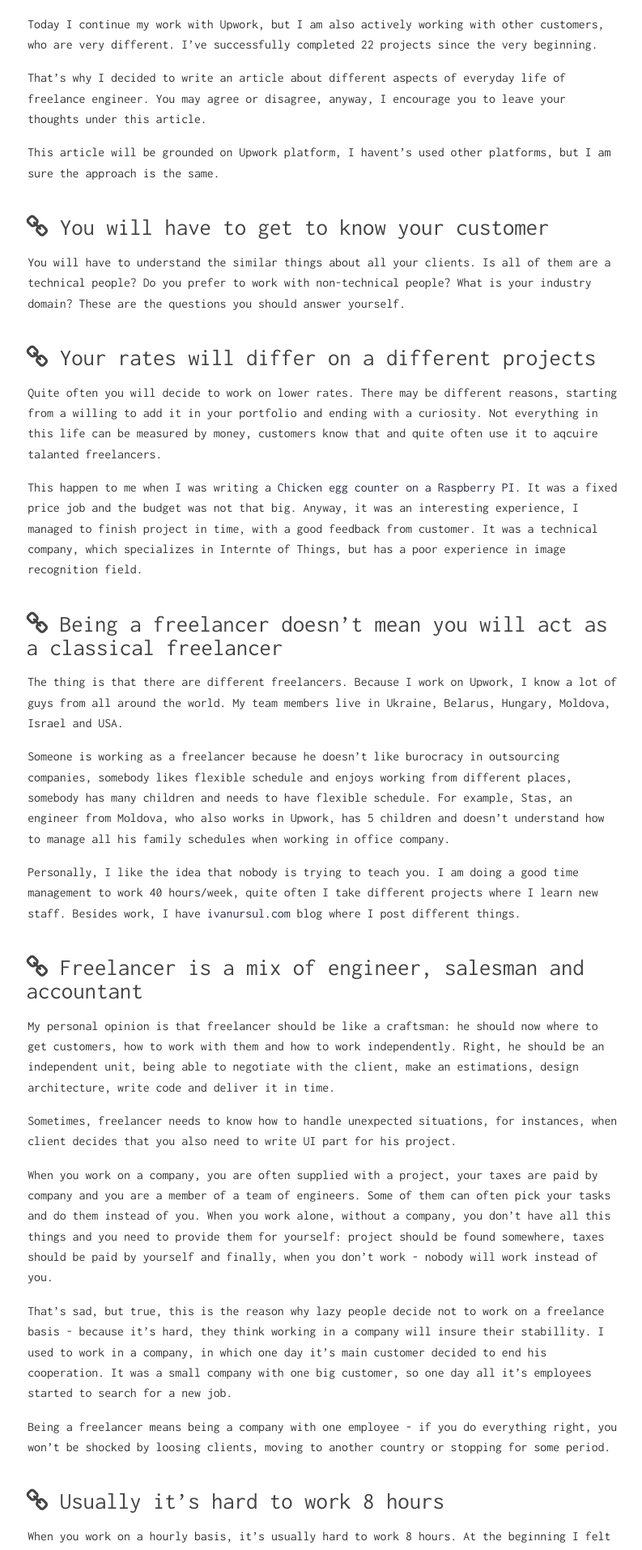
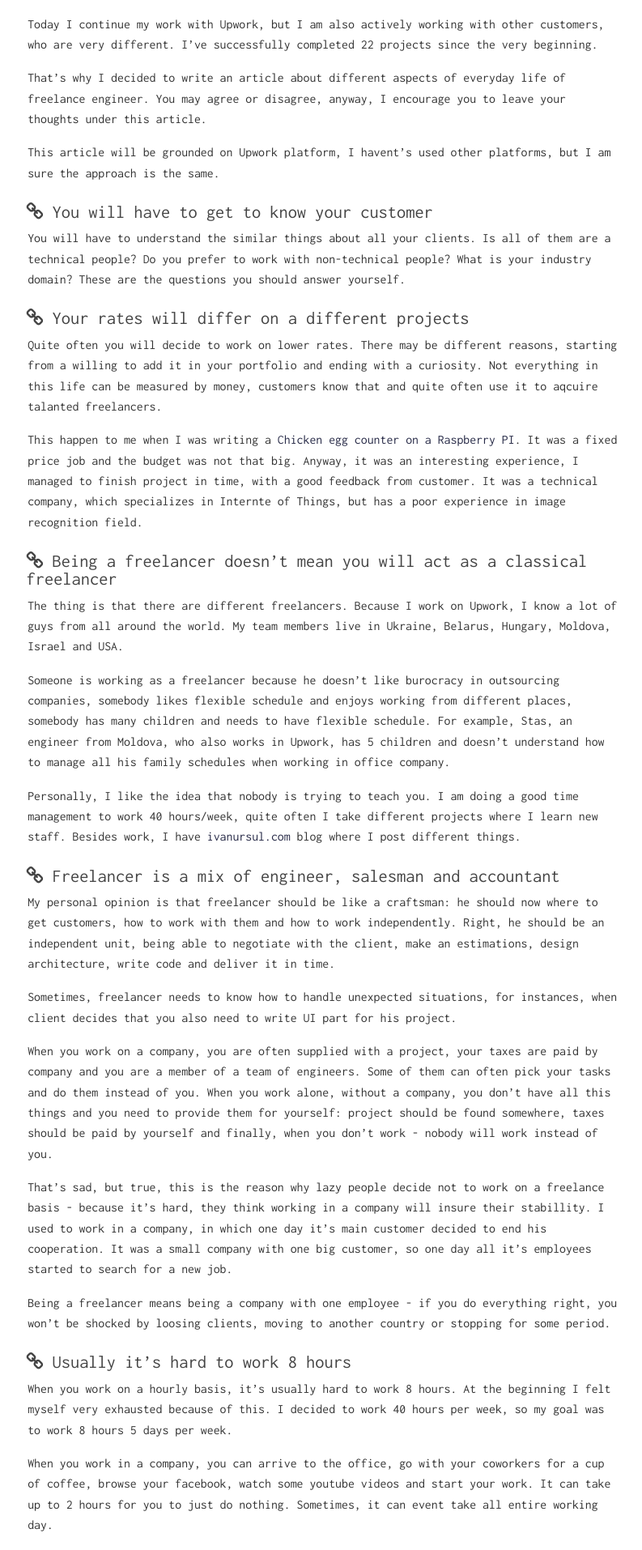
Before and after one commit to ivanursul/ivanursul, a Jekyll site: the page built from _posts/2017-10-02-top-things-to-know-as-freelancer.markdown, in a window 1280 px wide. Shown: the part 549-2463 px from the top of the page at 81% size, without its empty margins (241-1034 px from the left). Built offline with Jekyll 4.4.1, drawn with Linux system fonts in a browser that asks for light colours; comment, search, counter and statistics services are not loaded.

Commit message:
Added rest of the files

```diff
--- a/_posts/2017-10-02-top-things-to-know-as-freelancer.markdown
+++ b/_posts/2017-10-02-top-things-to-know-as-freelancer.markdown
@@ -13,18 +13,18 @@ That's why I decided to write an article about different aspects of everyday lif
 
 This article will be grounded on Upwork platform, I havent's used other platforms, but I am sure the approach is the same.
 
-## <a href="#understand_customer" name="understand_customer"><i class="fa fa-link anchor" aria-hidden="true"></i></a> You will have to get to know your customer
+### <a href="#understand_customer" name="understand_customer"><i class="fa fa-link anchor" aria-hidden="true"></i></a> You will have to get to know your customer
 
 You will have to understand the similar things about all your clients. Is all of them are a technical people? Do you prefer to work with non-technical people? What is your industry domain? These are the questions you should answer yourself.
 
-## <a href="#different_rates" name="different_rates"><i class="fa fa-link anchor" aria-hidden="true"></i></a> Your rates will differ on a different projects
+### <a href="#different_rates" name="different_rates"><i class="fa fa-link anchor" aria-hidden="true"></i></a> Your rates will differ on a different projects
 
 Quite often you will decide to work on lower rates. There may be different reasons, starting from a willing to add it in your portfolio and ending with a curiosity. Not everything in this life can be measured by money, customers know that and quite often use it to aqcuire talanted freelancers.
 
 This happen to me when I was writing a [Chicken egg counter on a Raspberry PI](https://ivanursul.com/counting-eggs-in-opencv). It was a fixed price job and the budget was not that big. Anyway, it was an interesting experience, I managed to finish project in time, with a good feedback from customer. It was a technical company, which specializes in Internte of Things, but has a poor experience in image recognition field.
 
 
-## <a href="#freelancer" name="freelancer"><i class="fa fa-link anchor" aria-hidden="true"></i></a> Being a freelancer doesn't mean you will act as a classical freelancer
+### <a href="#freelancer" name="freelancer"><i class="fa fa-link anchor" aria-hidden="true"></i></a> Being a freelancer doesn't mean you will act as a classical freelancer
 
 The thing is that there are different freelancers. Because I work on Upwork, I know a lot of guys from all around the world. My team members live in Ukraine, Belarus, Hungary, Moldova, Israel and USA.
 
@@ -32,7 +32,7 @@ Someone is working as a freelancer because he doesn't like burocracy in outsourc
 
 Personally, I like the idea that nobody is trying to teach you. I am doing a good time management to work 40 hours/week, quite often I take different projects where I learn new staff. Besides work, I have [ivanursul.com](https://ivanursul.com) blog where I post different things.
 
-## <a href="#mix" name="mix"><i class="fa fa-link anchor" aria-hidden="true"></i></a> Freelancer is a mix of engineer, salesman and accountant
+### <a href="#mix" name="mix"><i class="fa fa-link anchor" aria-hidden="true"></i></a> Freelancer is a mix of engineer, salesman and accountant
 
 My personal opinion is that freelancer should be like a craftsman: he should now where to get customers, how to work with them and how to work independently. Right, he should be an independent unit, being able to negotiate with the client, make an estimations, design architecture, write code and deliver it in time.
 
@@ -45,7 +45,7 @@ That's sad, but true, this is the reason why lazy people decide not to work on a
 
 Being a freelancer means being a company with one employee - if you do everything right, you won't be shocked by loosing clients, moving to another country or stopping for some period.
 
-## <a href="#8hours" name="8hours"><i class="fa fa-link anchor" aria-hidden="true"></i></a> Usually it's hard to work 8 hours
+### <a href="#8hours" name="8hours"><i class="fa fa-link anchor" aria-hidden="true"></i></a> Usually it's hard to work 8 hours
 
 When you work on a hourly basis, it's usually hard to work 8 hours. At the beginning I felt myself very exhausted because of this. I decided to work 40 hours per week, so my goal was to work 8 hours 5 days per week.
 
@@ -55,7 +55,7 @@ In a freelance, you can't do nothing, it can be revealed very easily and you can
 
 There's also another way. You can find a company, which wants to hire someone from the network to work under their name. In this case, you are not a freelancer, but rather a employee, who works from home.
 
-## <a href="#learn" name="learn"><i class="fa fa-link anchor" aria-hidden="true"></i></a> Learn how to calculate
+### <a href="#learn" name="learn"><i class="fa fa-link anchor" aria-hidden="true"></i></a> Learn how to calculate
 
 When I started to work on Upwork, I didn't knew this things. Now I am happy to write them so anyone who reads this article won't shoot themselves in a foot.
 
@@ -67,12 +67,12 @@ Additionally, you will probably need some sick leaves or days, when you won't be
 
 Summing everything up, you will work 87% of total time in a year. When deciding how much you should take per hour, remember this number.
 
-## <a href="#wfh" name="wfh"><i class="fa fa-link anchor" aria-hidden="true"></i></a> Working from home is not for every freelancer
+### <a href="#wfh" name="wfh"><i class="fa fa-link anchor" aria-hidden="true"></i></a> Working from home is not for every freelancer
 
 Last thing I'd like to say is that working from home is not for everyone. Personally I managed to work from home for 2 months and then I decided to find some office. Hopefully, I met my groupmates from the university, since then, we are sharing office. It's a great place in the downtown with a good parking zone.
 
 I don't understand people, who say that working from home is pleasure and is a great convenience. Unless you don't have a separate room for work, I don't see how to work from home.
 
-## <a href="#conclusions" name="conclusions"><i class="fa fa-link anchor" aria-hidden="true"></i></a> Conclusions
+### <a href="#conclusions" name="conclusions"><i class="fa fa-link anchor" aria-hidden="true"></i></a> Conclusions
 
 This was my short story about what I did for past 2 years. Because it's a big journey, it's a great experience so you may find a mutually exclusive parts.
```
